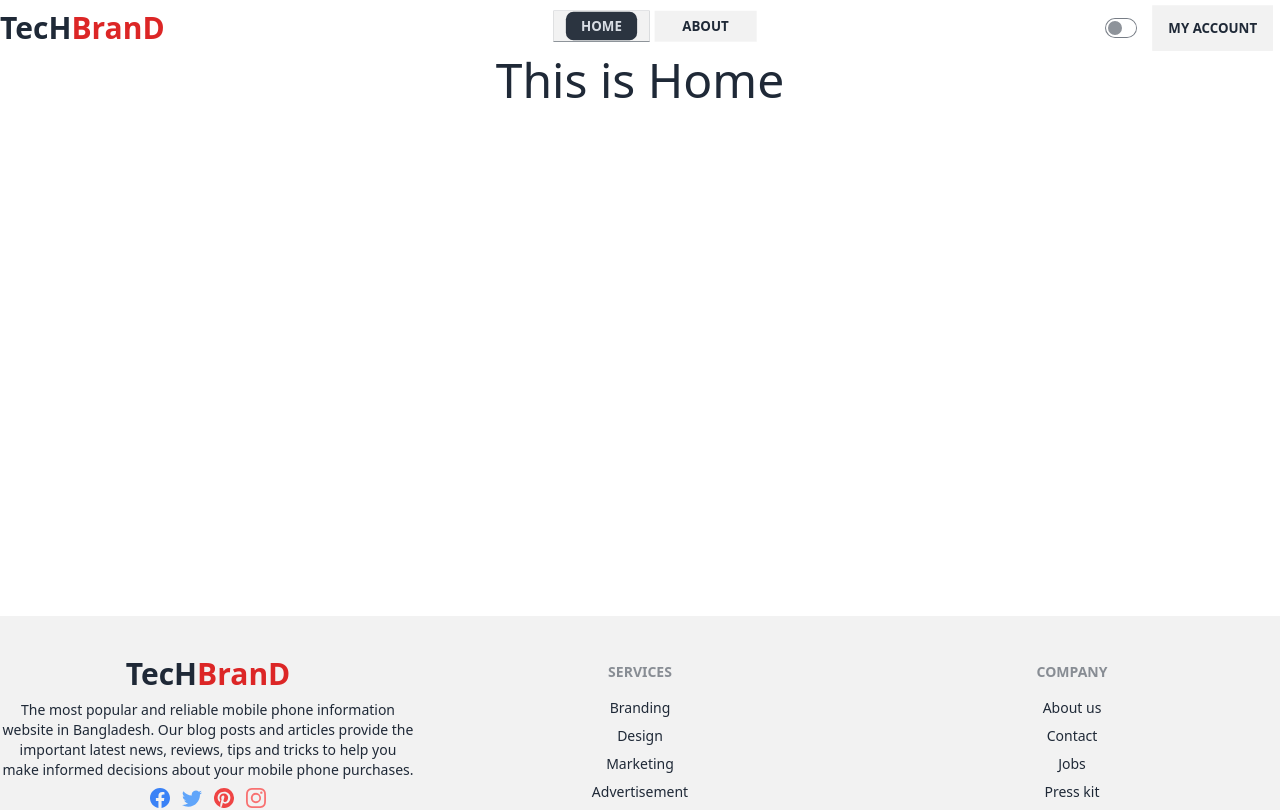
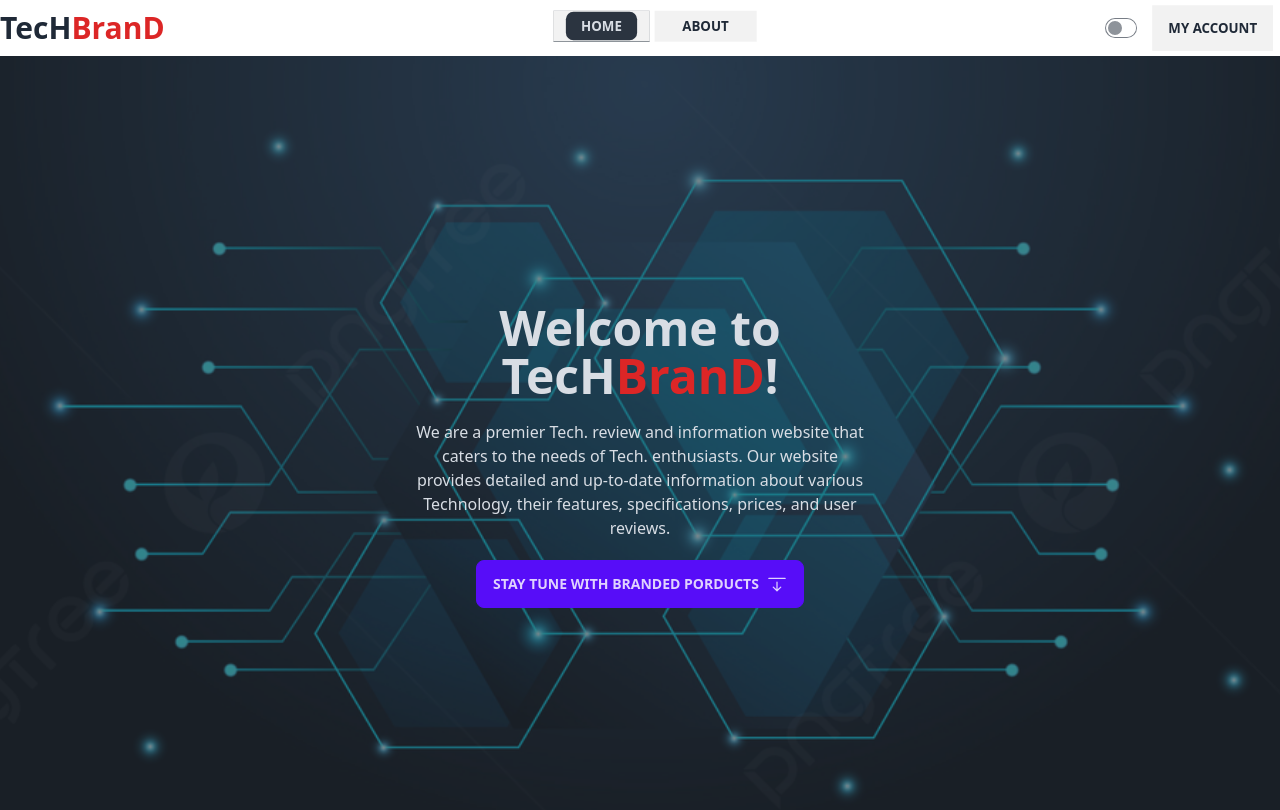
Before and after one commit to Radiat09/brandshop-client-side, a React (Vite) app: page / in a window 1280 px wide. Shown: the top 810 px of the page. Built offline with nearby package versions, Linux system fonts and the light colour scheme.

Commit message:
banner implement completed

```diff
--- a/src/Pages/Home/Home.jsx
+++ b/src/Pages/Home/Home.jsx
@@ -1,7 +1,9 @@
+import Banner from "../../components/Banner";
+
 const Home = () => {
   return (
     <div>
-      <h1 className="text-5xl text-center">This is Home</h1>
+      <Banner></Banner>
     </div>
   );
 };
--- /dev/null
+++ b/src/components/Banner.jsx
@@ -0,0 +1,38 @@
+import { BsArrowBarDown } from "react-icons/bs";
+import heroBg from "../assets/banner-bg.jpg";
+
+const Banner = () => {
+  return (
+    <div>
+      <div
+        className="hero min-h-screen"
+        style={{
+          backgroundImage: `url(${heroBg})`,
+        }}
+      >
+        <div className="hero-overlay bg-opacity-60"></div>
+        <div className="hero-content text-center text-neutral-content">
+          <div className="max-w-md">
+            <h1 className="mb-5 text-5xl font-bold">
+              Welcome to TecH<span className="text-red-600">BranD</span>!
+            </h1>
+            <p className="mb-5">
+              We are a premier Tech. review and information website that caters
+              to the needs of Tech. enthusiasts. Our website provides detailed
+              and up-to-date information about various Technology, their
+              features, specifications, prices, and user reviews.
+            </p>
+            <a href="featured_brands">
+              <button className="btn btn-primary flex justify-center items-center mx-auto">
+                Stay tune with Branded porducts{" "}
+                <BsArrowBarDown className="text-xl"></BsArrowBarDown>
+              </button>
+            </a>
+          </div>
+        </div>
+      </div>
+    </div>
+  );
+};
+
+export default Banner;
```
